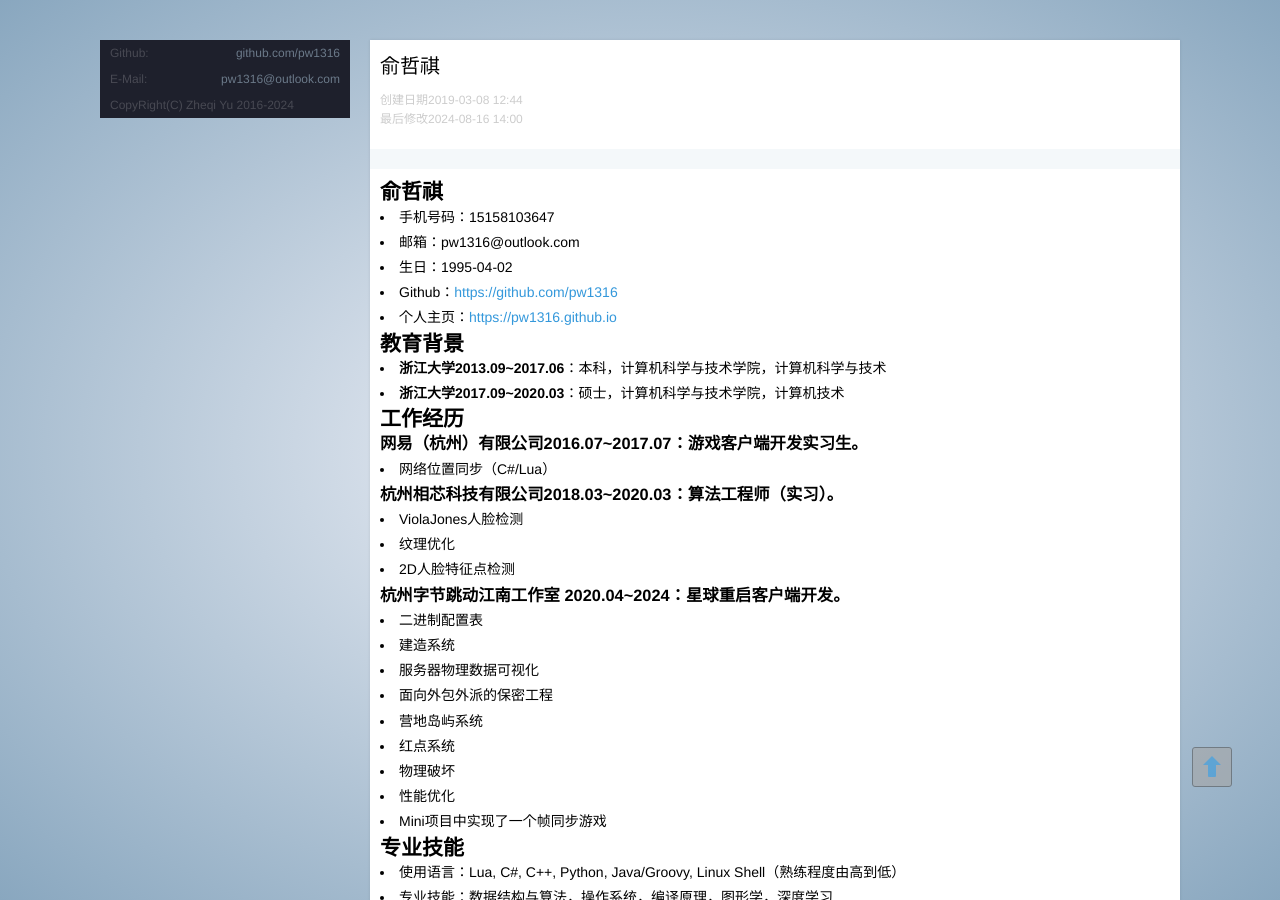
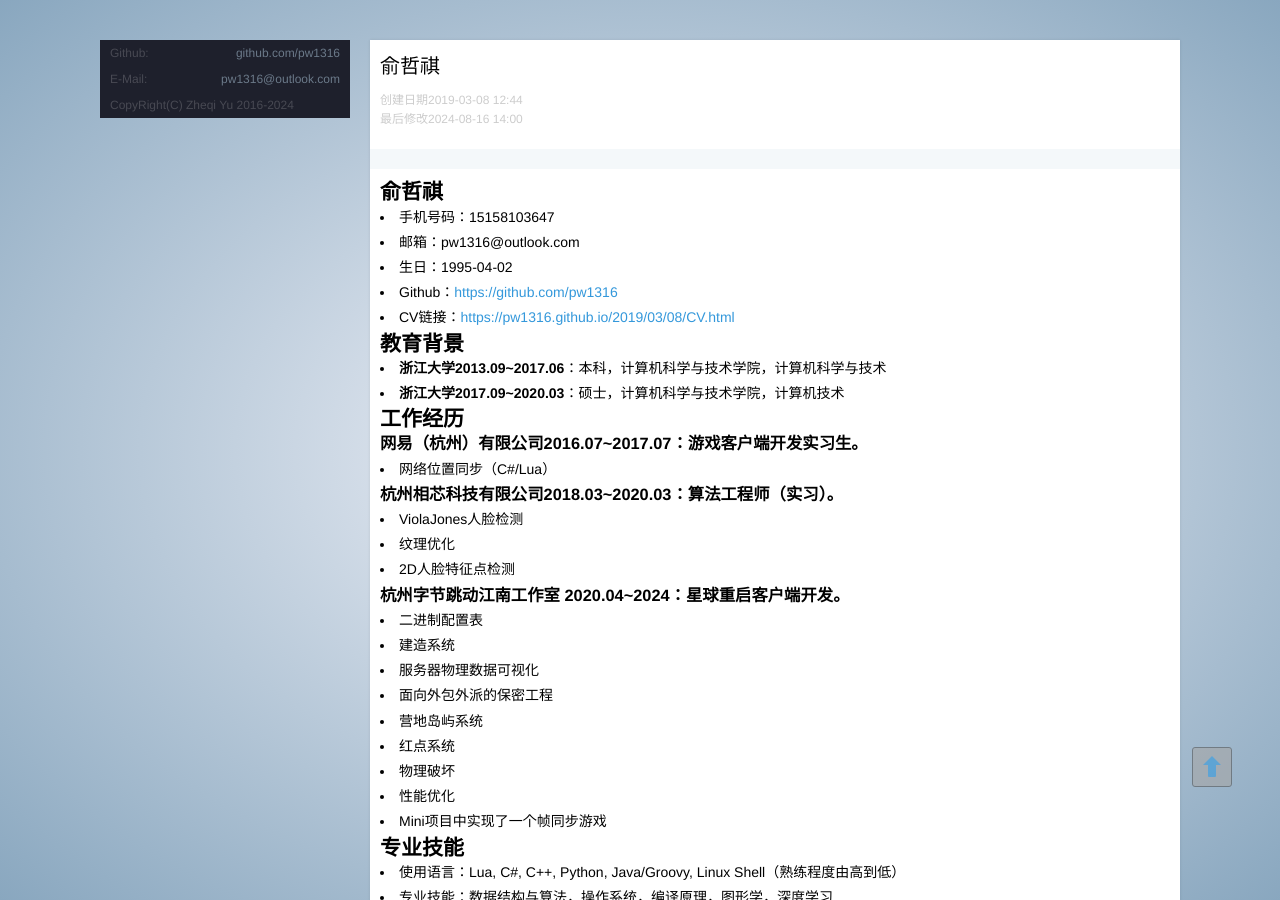
Before and after one commit to pw1316/pw1316.github.io, a Jekyll site: the page built from _posts/2019-03-08-CV.md, in a window 1280 px wide and 900 px high. Built offline with Jekyll 4.4.1, drawn with Linux system fonts in a browser that asks for light colours; nearby versions of some CDN libraries.

Commit message:
更新CV

```diff
--- a/_posts/2019-03-08-CV.md
+++ b/_posts/2019-03-08-CV.md
@@ -11,7 +11,7 @@ mdate: 2024-08-16 14:00:00 +0800
 - 邮箱：pw1316@outlook.com
 - 生日：1995-04-02
 - Github：[https://github.com/pw1316](https://github.com/pw1316)
-- 个人主页：[https://pw1316.github.io](https://pw1316.github.io/)
+- CV链接：[https://pw1316.github.io/2019/03/08/CV.html](https://pw1316.github.io/2019/03/08/CV.html)
 
 ## 教育背景
 
```
